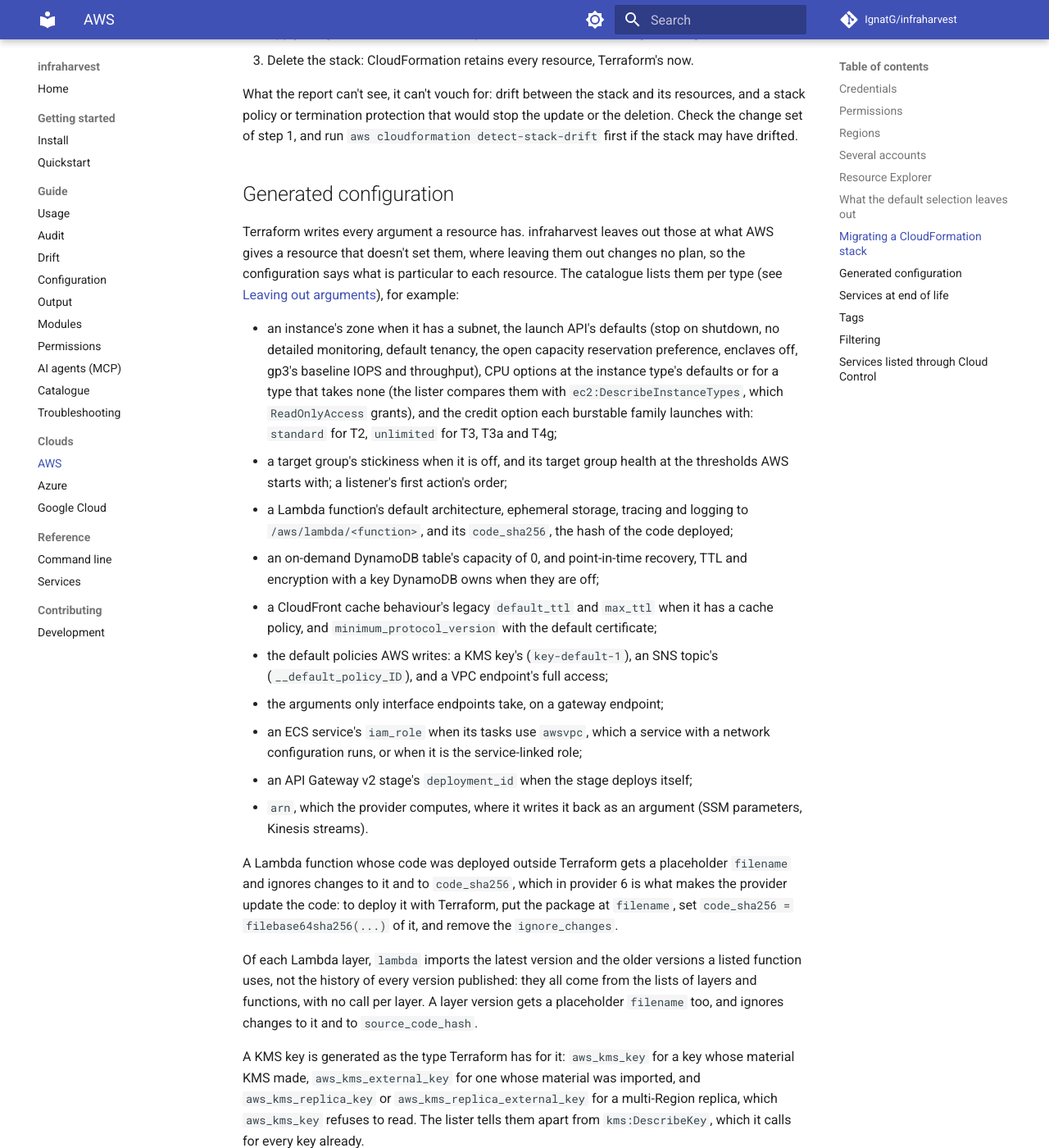
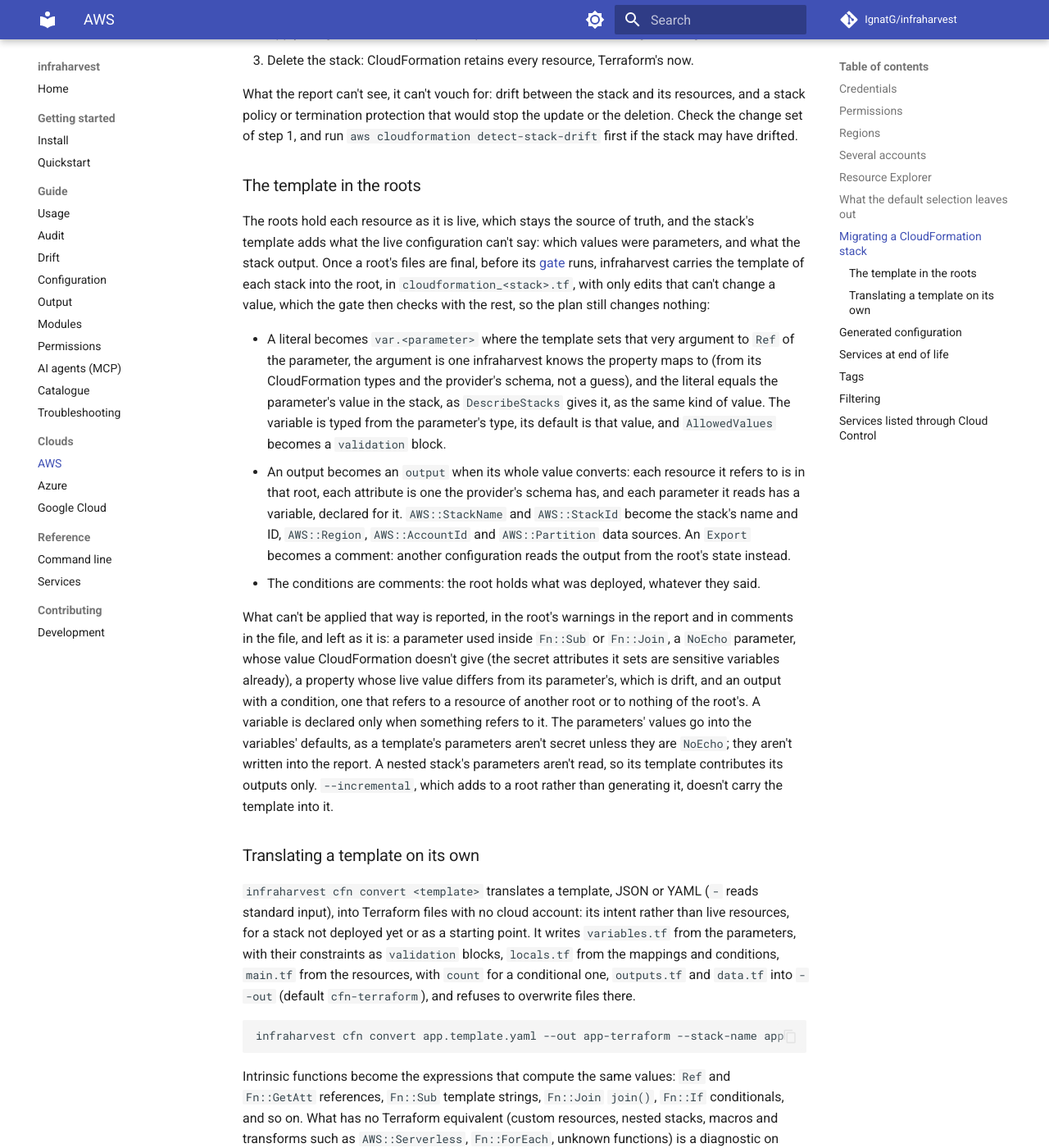
Before and after one commit to IgnatG/infraharvest, an MkDocs documentation site: the page built from docs/aws.md, in a window 1280 px wide and 1400 px high, scrolled down 6404 px. Shown: the whole window at 82% size. Built offline with MkDocs 1.6.1 and Material for MkDocs 9.7.7, drawn with Linux system fonts in a browser that asks for light colours; comment, search, counter and statistics services are not loaded; some of the changed text lies outside the part shown.

Commit message:
docs: carrying a stack's template into the roots, and cfn convert

````diff
--- a/docs/aws.md
+++ b/docs/aws.md
@@ -80,6 +80,26 @@ The [report](output.md#report) has a section for each stack (`cloudformation_sta
 
 What the report can't see, it can't vouch for: drift between the stack and its resources, and a stack policy or termination protection that would stop the update or the deletion. Check the change set of step 1, and run `aws cloudformation detect-stack-drift` first if the stack may have drifted.
 
+### The template in the roots
+
+The roots hold each resource as it is live, which stays the source of truth, and the stack's template adds what the live configuration can't say: which values were parameters, and what the stack output. Once a root's files are final, before its [gate](output.md#report) runs, infraharvest carries the template of each stack into the root, in `cloudformation_<stack>.tf`, with only edits that can't change a value, which the gate then checks with the rest, so the plan still changes nothing:
+
+- A literal becomes `var.<parameter>` where the template sets that very argument to `Ref` of the parameter, the argument is one infraharvest knows the property maps to (from its CloudFormation types and the provider's schema, not a guess), and the literal equals the parameter's value in the stack, as `DescribeStacks` gives it, as the same kind of value. The variable is typed from the parameter's type, its default is that value, and `AllowedValues` becomes a `validation` block.
+- An output becomes an `output` when its whole value converts: each resource it refers to is in that root, each attribute is one the provider's schema has, and each parameter it reads has a variable, declared for it. `AWS::StackName` and `AWS::StackId` become the stack's name and ID, `AWS::Region`, `AWS::AccountId` and `AWS::Partition` data sources. An `Export` becomes a comment: another configuration reads the output from the root's state instead.
+- The conditions are comments: the root holds what was deployed, whatever they said.
+
+What can't be applied that way is reported, in the root's warnings in the report and in comments in the file, and left as it is: a parameter used inside `Fn::Sub` or `Fn::Join`, a `NoEcho` parameter, whose value CloudFormation doesn't give (the secret attributes it sets are sensitive variables already), a property whose live value differs from its parameter's, which is drift, and an output with a condition, one that refers to a resource of another root or to nothing of the root's. A variable is declared only when something refers to it. The parameters' values go into the variables' defaults, as a template's parameters aren't secret unless they are `NoEcho`; they aren't written into the report. A nested stack's parameters aren't read, so its template contributes its outputs only. `--incremental`, which adds to a root rather than generating it, doesn't carry the template into it.
+
+### Translating a template on its own
+
+`infraharvest cfn convert <template>` translates a template, JSON or YAML (`-` reads standard input), into Terraform files with no cloud account: its intent rather than live resources, for a stack not deployed yet or as a starting point. It writes `variables.tf` from the parameters, with their constraints as `validation` blocks, `locals.tf` from the mappings and conditions, `main.tf` from the resources, with `count` for a conditional one, `outputs.tf` and `data.tf` into `--out` (default `cfn-terraform`), and refuses to overwrite files there.
+
+```sh
+infraharvest cfn convert app.template.yaml --out app-terraform --stack-name app
+```
+
+Intrinsic functions become the expressions that compute the same values: `Ref` and `Fn::GetAtt` references, `Fn::Sub` template strings, `Fn::Join` `join()`, `Fn::If` conditionals, and so on. What has no Terraform equivalent (custom resources, nested stacks, macros and transforms such as `AWS::Serverless`, `Fn::ForEach`, unknown functions) is a diagnostic on standard error, and a comment in the files where it would have been; it exits 1 when something couldn't be converted (3 with `--allow-partial`). Names come from a built-in table of common types and are otherwise derived from the CloudFormation names, and each derived name is reported, so check them against the provider's documentation. The translator is the Go package `pkg/cfn` of this repository, which has no dependency on the rest of infraharvest.
+
 ## Generated configuration
 
 Terraform writes every argument a resource has. infraharvest leaves out those at what AWS gives a resource that doesn't set them, where leaving them out changes no plan, so the configuration says what is particular to each resource. The catalogue lists them per type (see [Leaving out arguments](catalogue.md#leaving-out-arguments)), for example:
````
Also changed, not shown: 1 other file.
